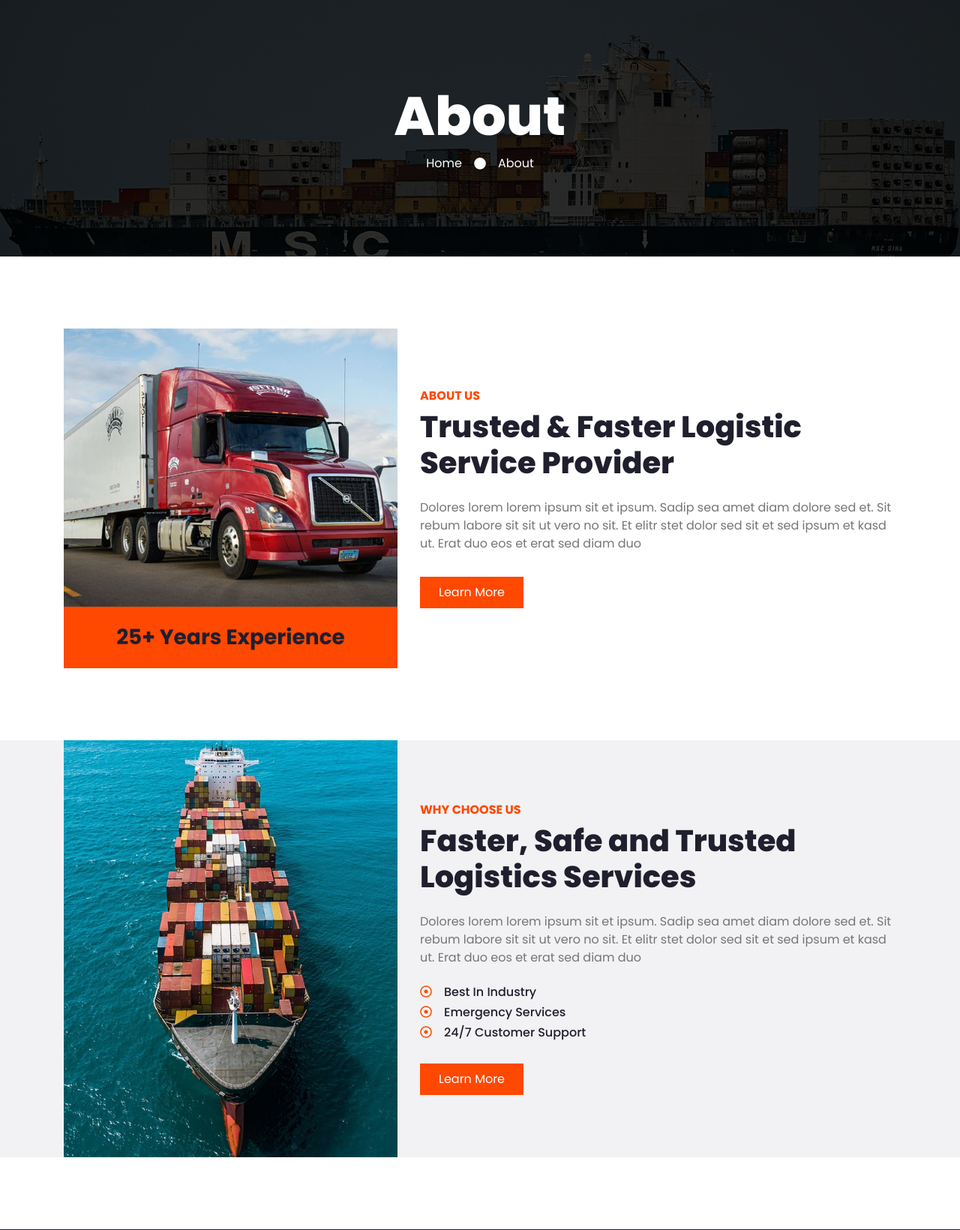
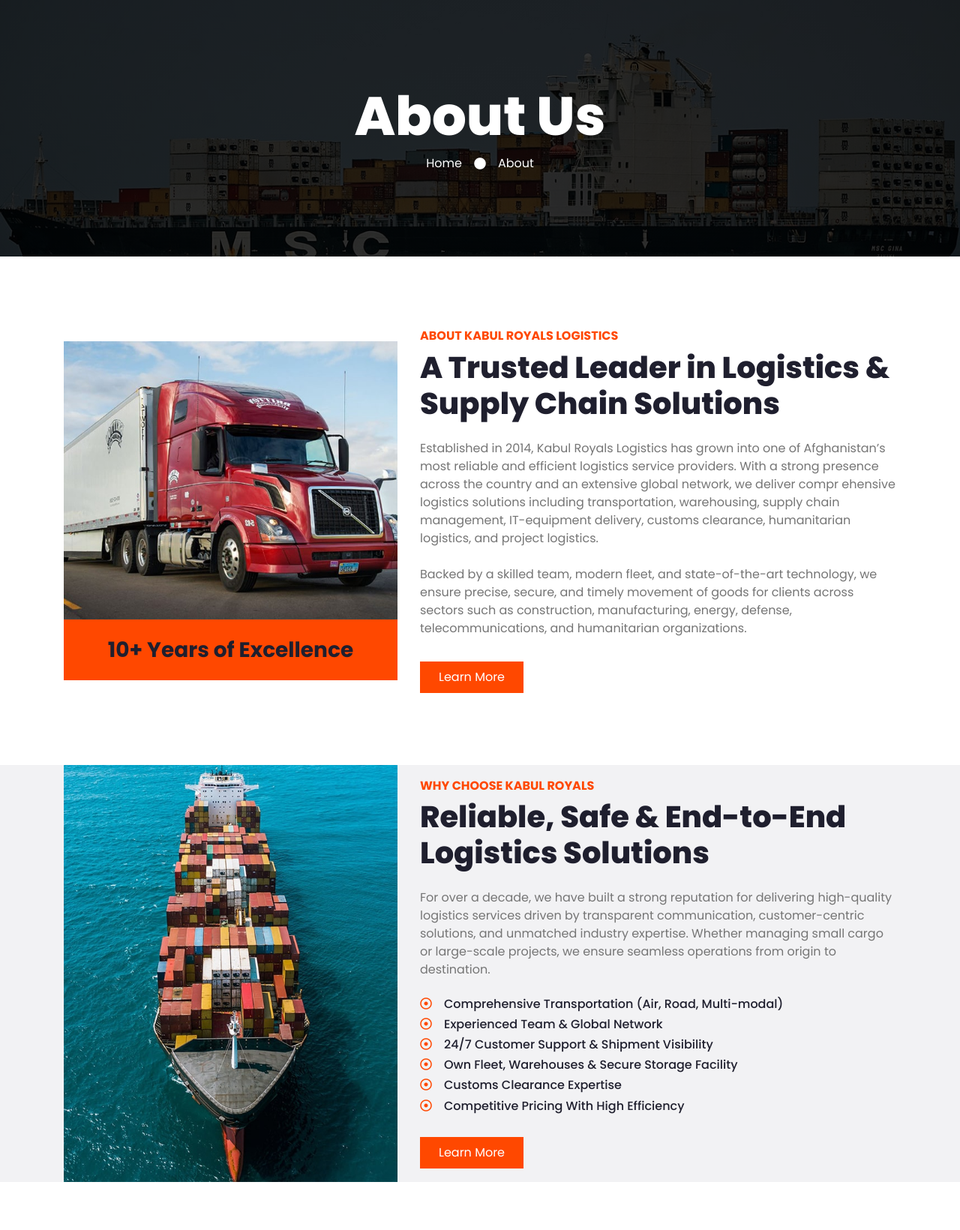
Before and after one commit to khalidsafi-cmd/Kabul-Royals-Logistics, a PHP site: page /about.php in a window 1280 px wide. Shown: the part 124-1764 px from the top of the page at 75% size. Run offline with PHP 8.4, Linux system fonts and the light colour scheme; some libraries are stand-ins or nearby versions.

Commit message:
changed the about.html page

```diff
--- a/about.php
+++ b/about.php
@@ -3,10 +3,8 @@
 
     <head>
         <meta charset="utf-8">
-    <title>KRL Logistic Services</title>
+        <title>Kabul Royals Logistics – About Us</title>
         <meta content="width=device-width, initial-scale=1.0" name="viewport">
-    <meta content="Free HTML Templates" name="keywords">
-    <meta content="Free HTML Templates" name="description">
 
         <!-- Favicon -->
         <link href="img/favicon.ico" rel="icon">
@@ -23,15 +21,16 @@
     </head>
 
     <body>
+
         <!-- Include Header -->
         <?php include 'components/header.php'; ?>
 
         <!-- Header Start -->
         <div class="jumbotron jumbotron-fluid mb-5">
             <div class="container text-center py-5">
-            <h1 class="text-white display-3">About</h1>
+                <h1 class="text-white display-3">About Us</h1>
                 <div class="d-inline-flex align-items-center text-white">
-                <p class="m-0"><a class="text-white" href="">Home</a></p>
+                    <p class="m-0"><a class="text-white" href="index.php">Home</a></p>
                     <i class="fa fa-circle px-3"></i>
                     <p class="m-0">About</p>
                 </div>
@@ -47,14 +46,26 @@
                     <div class="col-lg-5 pb-4 pb-lg-0">
                         <img class="img-fluid w-100" src="img/about.jpg" alt="">
                         <div class="bg-primary text-dark text-center p-4">
-                        <h3 class="m-0">25+ Years Experience</h3>
+                            <h3 class="m-0">10+ Years of Excellence</h3>
                         </div>
                     </div>
+
                     <div class="col-lg-7">
-                    <h6 class="text-primary text-uppercase font-weight-bold">About Us</h6>
-                    <h1 class="mb-4">Trusted & Faster Logistic Service Provider</h1>
-                    <p class="mb-4">Dolores lorem lorem ipsum sit et ipsum. Sadip sea amet diam dolore sed et. Sit rebum labore sit sit ut vero no sit. Et elitr stet dolor sed sit et sed ipsum et kasd ut. Erat duo eos et erat sed diam duo</p>
-                    <a href="" class="btn btn-primary mt-2 py-2 px-4">Learn More</a>
+                        <h6 class="text-primary text-uppercase font-weight-bold">About Kabul Royals Logistics</h6>
+                        <h1 class="mb-4">A Trusted Leader in Logistics & Supply Chain Solutions</h1>
+                        <p class="mb-4">
+                            Established in 2014, Kabul Royals Logistics has grown into one of Afghanistan’s most reliable
+                            and efficient logistics service providers. With a strong presence across the country and an
+                            extensive global network, we deliver compr  ehensive logistics solutions including transportation,
+                            warehousing, supply chain management, IT-equipment delivery, customs clearance,
+                            humanitarian logistics, and project logistics.
+                        </p>
+                        <p class="mb-4">
+                            Backed by a skilled team, modern fleet, and state-of-the-art technology, we ensure precise,
+                            secure, and timely movement of goods for clients across sectors such as construction,
+                            manufacturing, energy, defense, telecommunications, and humanitarian organizations.
+                        </p>
+                        <a href="service.php" class="btn btn-primary mt-2 py-2 px-4">Learn More</a>
                     </div>
                 </div>
             </div>
@@ -66,24 +77,50 @@
         <div class="container-fluid bg-secondary mt-5" style="margin-bottom: 6rem;">
             <div class="container">
                 <div class="row align-items-center">
+
                     <div class="col-lg-5">
                         <img class="img-fluid w-100" src="img/feature.jpg" alt="">
                     </div>
+
                     <div class="col-lg-7 py-5 py-lg-0">
-                    <h6 class="text-primary text-uppercase font-weight-bold">Why Choose Us</h6>
-                    <h1 class="mb-4">Faster, Safe and Trusted Logistics Services</h1>
-                    <p class="mb-4">Dolores lorem lorem ipsum sit et ipsum. Sadip sea amet diam dolore sed et. Sit rebum labore sit sit ut vero no sit. Et elitr stet dolor sed sit et sed ipsum et kasd ut. Erat duo eos et erat sed diam duo</p>
+                        <h6 class="text-primary text-uppercase font-weight-bold">Why Choose Kabul Royals</h6>
+                        <h1 class="mb-4">Reliable, Safe & End-to-End Logistics Solutions</h1>
+                        <p class="mb-4">
+                            For over a decade, we have built a strong reputation for delivering high-quality logistics services
+                            driven by transparent communication, customer-centric solutions, and unmatched industry
+                            expertise. Whether managing small cargo or large-scale projects, we ensure seamless
+                            operations from origin to destination.
+                        </p>
+
                         <ul class="list-inline">
-                        <li><h6><i class="far fa-dot-circle text-primary mr-3"></i>Best In Industry</h6>
-                        <li><h6><i class="far fa-dot-circle text-primary mr-3"></i>Emergency Services</h6></li>
-                        <li><h6><i class="far fa-dot-circle text-primary mr-3"></i>24/7 Customer Support</h6></li>
+                            <li>
+                                <h6><i class="far fa-dot-circle text-primary mr-3"></i>Comprehensive Transportation (Air, Road, Multi-modal)</h6>
+                            </li>
+                            <li>
+                                <h6><i class="far fa-dot-circle text-primary mr-3"></i>Experienced Team & Global Network</h6>
+                            </li>
+                            <li>
+                                <h6><i class="far fa-dot-circle text-primary mr-3"></i>24/7 Customer Support & Shipment Visibility</h6>
+                            </li>
+                            <li>
+                                <h6><i class="far fa-dot-circle text-primary mr-3"></i>Own Fleet, Warehouses & Secure Storage Facility</h6>
+                            </li>
+                            <li>
+                                <h6><i class="far fa-dot-circle text-primary mr-3"></i>Customs Clearance Expertise</h6>
+                            </li>
+                            <li>
+                                <h6><i class="far fa-dot-circle text-primary mr-3"></i>Competitive Pricing With High Efficiency</h6>
+                            </li>
                         </ul>
-                    <a href="" class="btn btn-primary mt-3 py-2 px-4">Learn More</a>
+
+                        <a href="service.php" class="btn btn-primary mt-3 py-2 px-4">Learn More</a>
                     </div>
+
                 </div>
             </div>
         </div>
         <!-- Features End -->
+
 
         <!-- Include Footer -->
         <?php include 'components/footer.php'; ?>
```
Lines whose indentation alone changed are shown as unchanged.
